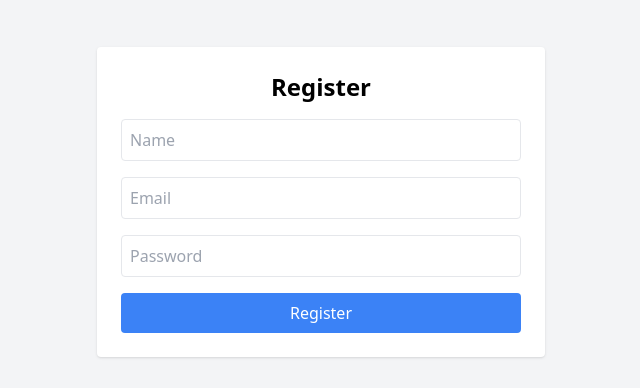
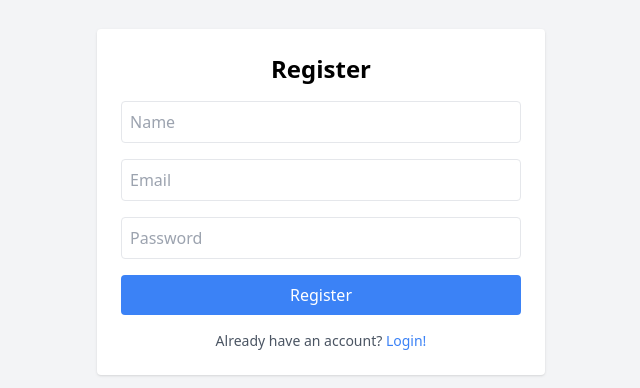
Before and after one commit to kekoakalak/todoKB, a Vue app in the folder todo-kanban-frontend/: page /register in a window 1280 px wide. Shown: the part 198-586 px from the top of the page, without its empty margins (319-959 px from the left). Built offline with nearby package versions, Linux system fonts and the light colour scheme.

Commit message:
Add Login path in Register Page

```diff
--- a/todo-kanban-frontend/src/views/Register.vue
+++ b/todo-kanban-frontend/src/views/Register.vue
@@ -10,6 +10,12 @@
           Register
         </button>
       </form>
+      <p class="mt-4 text-center text-sm text-gray-600">
+        Already have an account?
+        <router-link to="/login" class="text-blue-500 hover:underline">
+          Login!
+        </router-link>
+      </p>
     </div>
   </div>
 </template>
```
